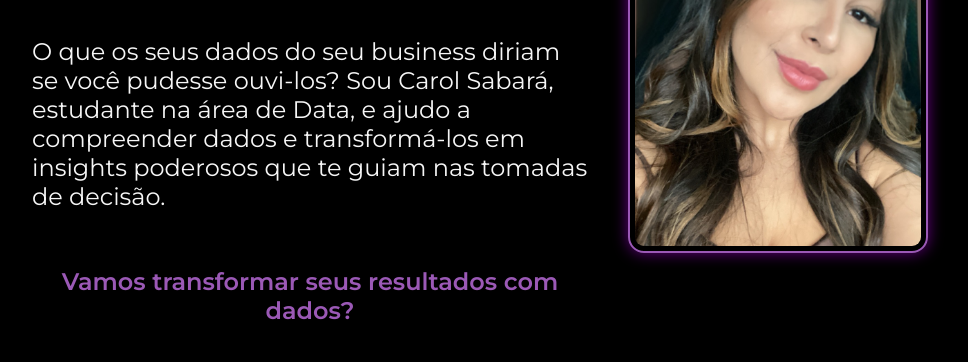
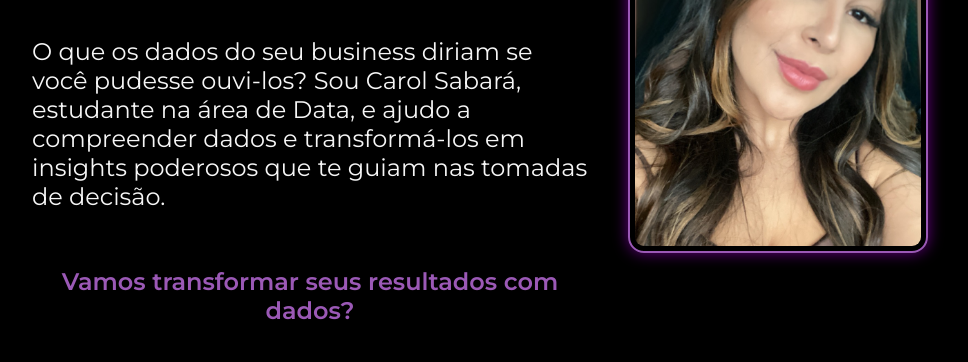
Before and after one commit to carolsabara/Portifolio, a plain HTML site: page index.html in a window 1280 px wide. Shown: the part 232-594 px from the top of the page, without its empty margins (160-1128 px from the left). Drawn offline with nearby package versions, Linux system fonts and the light colour scheme.

Commit message:
Add files via upload

```diff
--- a/index.html
+++ b/index.html
@@ -24,7 +24,7 @@
             class="titulo-destaque">otimize resultados!
             </strong></h1>
             <p class="apresentacao__conteudo__texto">
-    O que os seus dados do seu business diriam se você pudesse ouvi-los? Sou Carol Sabará, estudante na área de Data, e ajudo a compreender dados e transformá-los em insights poderosos que te guiam nas tomadas de decisão.<br>
+    O que os dados do seu business diriam se você pudesse ouvi-los? Sou Carol Sabará, estudante na área de Data, e ajudo a compreender dados e transformá-los em insights poderosos que te guiam nas tomadas de decisão.<br>
             </p>
 
             <p class="apresentacao__conteudo__texto destaque">
```
